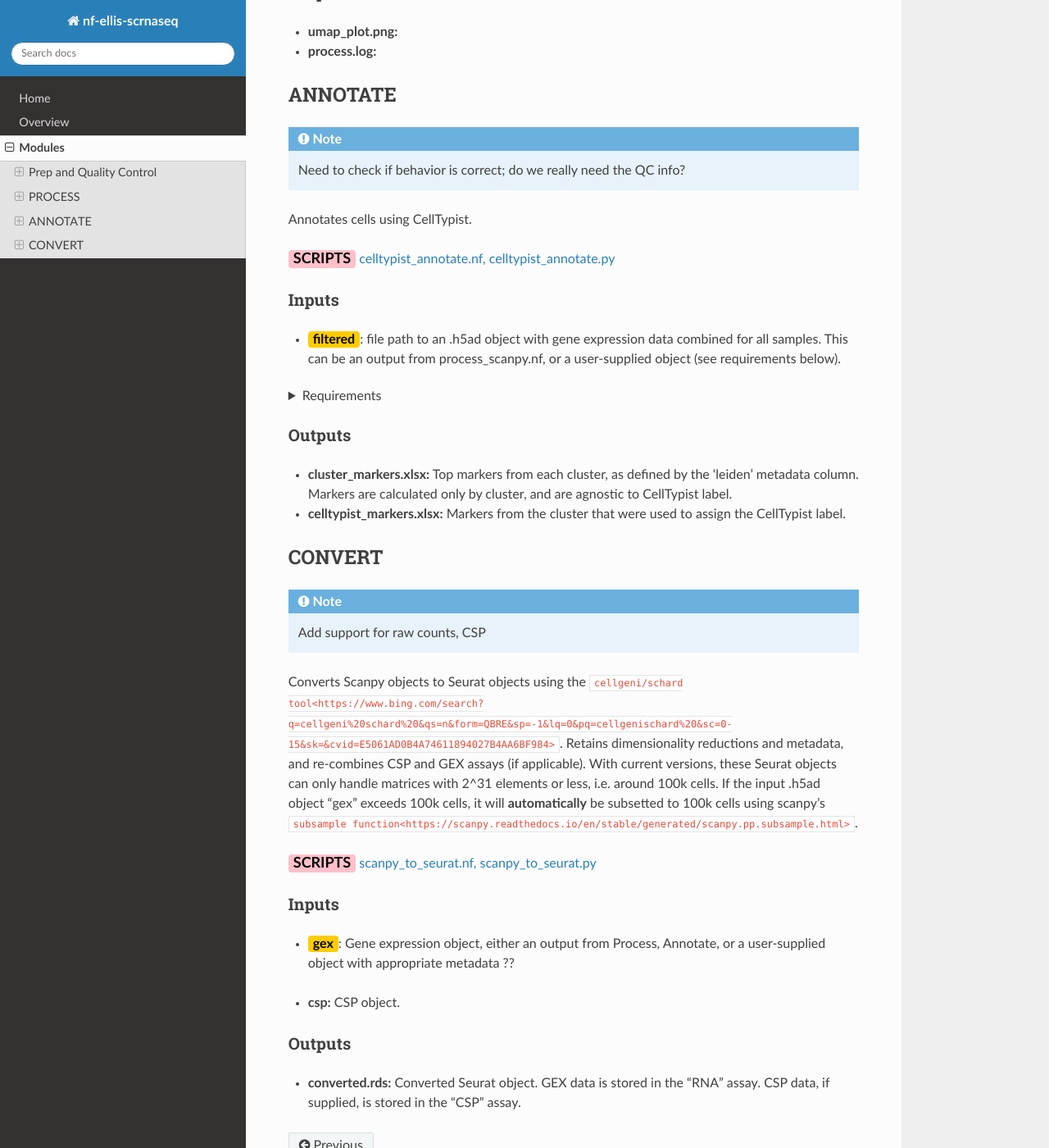
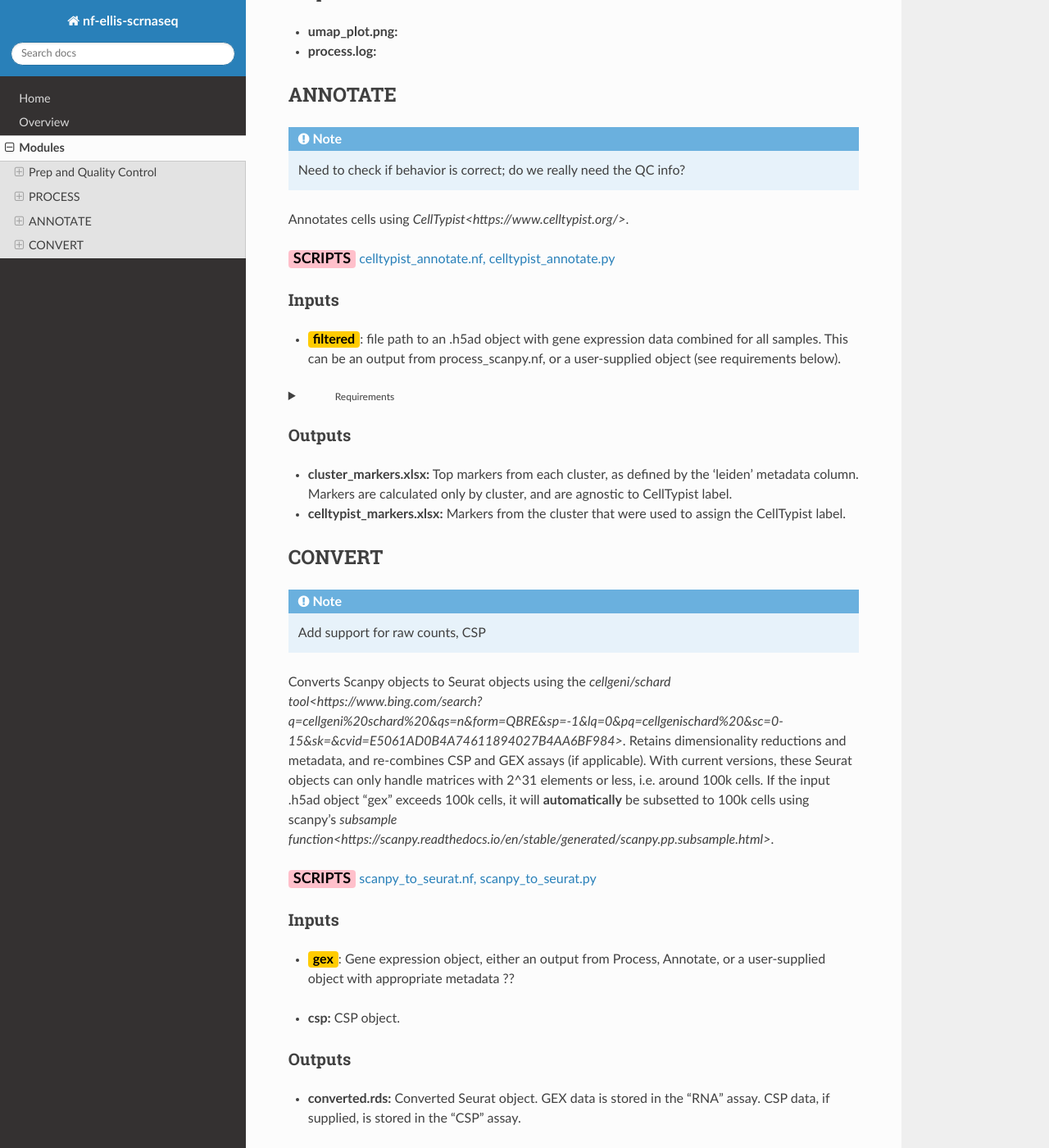
Before and after one commit to oliviaellis65/docs, a Sphinx documentation site: the page built from docs/source/modules.rst, in a window 1280 px wide and 1400 px high, scrolled down 2662 px. Shown: the whole window at 82% size. Built offline with Sphinx 7.4.7 and the Read the Docs theme 3.1.0, drawn with Linux system fonts in a browser that asks for light colours; some of the changed lines change nothing that is shown; some of the changed text lies outside the part shown.

Commit message:
fixing links

```diff
--- a/docs/source/modules.rst
+++ b/docs/source/modules.rst
@@ -69,17 +69,15 @@
 
 .. raw:: html
 
-   <ul><li><span style="background-color: green; color: white; font-weight:bold; padding: 2px 6px; border-radius: 4px;">all_samples_gex.h5ad</span><span style="display:inline;": Gene expression H5AD file, combined across all samples.</span></li></ul>
-
-   <ul><li><span style="background-color: green; color: white; font-weight:bold; padding: 2px 6px; border-radius: 4px;">all_samples_csp.h5ad</span><span style="display:inline;": Combined CSP H5AD file if CSP data is present.</span></li></ul>
+   <ul><li><span style="background-color: green; color: white; font-weight:bold; padding: 2px 6px; border-radius: 4px;">all_samples_gex.h5ad</span><span style="display:inline; color: black;">: Gene expression H5AD file, combined across all samples.</span></li></ul>
+   <ul><li><span style="background-color: green; color: white; font-weight:bold; padding: 2px 6px; border-radius: 4px;">all_samples_csp.h5ad</span><span style="display:inline; color: black;">: Combined CSP H5AD file if CSP data is present.</span></li></ul>
 
          <details>
-         <summary>Object metadata</summary>
+         <summary>Requirements</summary>
           all_samples_gex.h5ad contains metadata for QC metrics, including:
             'nFeature_RNA', 'nCount_RNA', 'percent_mt', 'percent_ribo', 'percent_rbc', 'log1p_n_genes_by_counts', 'log1p_total_counts', 'pct_counts_in_top_50_genes', 'pct_counts_in_top_100_genes', 'pct_counts_in_top_200_genes', 'pct_counts_in_top_500_genes', 'total_counts_mt', 'log1p_total_counts_mt',  'total_counts_ribo', 'log1p_total_counts_ribo',  'total_counts_hb', 'log1p_total_counts_hb'
          </details>
-
-
+.. fake comment
 - **QC_metrics.xlsx:** Provides 5%, 10%, 90%, and 95% values for 'nFeature_RNA', 'nCount_RNA', 'percent_mt', 'percent_ribo' *across all samples combined*.
 - **QC_plot.png:** For each sample, shows the distributions of 'nFeature_RNA', 'nCount_RNA', 'percent_mt', 'percent_ribo', and the number of cells.
 
@@ -121,7 +119,7 @@
 .. raw:: html
 
       <p><details>
-      <summary><span style="font-size: 10px;">Requirements</span></summary>
+      <summary><span style="font-size: 12px;">Requirements</span></summary>
       Object must contain the following metadata columns: 'sample_id', 'nFeature_RNA', 'nCount_RNA', 'percent_mt', 'percent_ribo'.
       </details></p>
 
@@ -193,7 +191,7 @@
 .. note::
    Need to check if behavior is correct; do we really need the QC info?
 
-Annotates cells using CellTypist.
+Annotates cells using `CellTypist<https://www.celltypist.org/>`.
 
 .. raw:: html
 
@@ -209,10 +207,10 @@
 
 .. raw:: html
 
-   <p><details>
-   <summary>Requirements</summary>
-   Object must contain the following metadata columns: 'sample_id', 'nFeature_RNA', 'nCount_RNA', 'percent_mt', 'percent_ribo', 'leiden'.
-   </details></p>
+      <p><details>
+      <summary><span style="font-size: 12px; margin-left: 40px;">Requirements</span></summary>
+      Object must contain the following metadata columns: 'sample_id', 'nFeature_RNA', 'nCount_RNA', 'percent_mt', 'percent_ribo', 'leiden'.
+      </details></p>
 
 
 Outputs
@@ -233,7 +231,7 @@
    Add support for raw counts, CSP
 
 
-Converts Scanpy objects to Seurat objects using the ``cellgeni/schard tool<https://www.bing.com/search?q=cellgeni%20schard%20&qs=n&form=QBRE&sp=-1&lq=0&pq=cellgenischard%20&sc=0-15&sk=&cvid=E5061AD0B4A74611894027B4AA6BF984>``. Retains dimensionality reductions and metadata, and re-combines CSP and GEX assays (if applicable). With current versions, these Seurat objects can only handle matrices with 2^31 elements or less, i.e. around 100k cells. If the input .h5ad object "gex" exceeds 100k cells, it will **automatically** be subsetted to 100k cells using scanpy's ``subsample function<https://scanpy.readthedocs.io/en/stable/generated/scanpy.pp.subsample.html>``.
+Converts Scanpy objects to Seurat objects using the `cellgeni/schard tool<https://www.bing.com/search?q=cellgeni%20schard%20&qs=n&form=QBRE&sp=-1&lq=0&pq=cellgenischard%20&sc=0-15&sk=&cvid=E5061AD0B4A74611894027B4AA6BF984>`. Retains dimensionality reductions and metadata, and re-combines CSP and GEX assays (if applicable). With current versions, these Seurat objects can only handle matrices with 2^31 elements or less, i.e. around 100k cells. If the input .h5ad object "gex" exceeds 100k cells, it will **automatically** be subsetted to 100k cells using scanpy's `subsample function<https://scanpy.readthedocs.io/en/stable/generated/scanpy.pp.subsample.html>`.
 
 .. raw:: html
 
```
